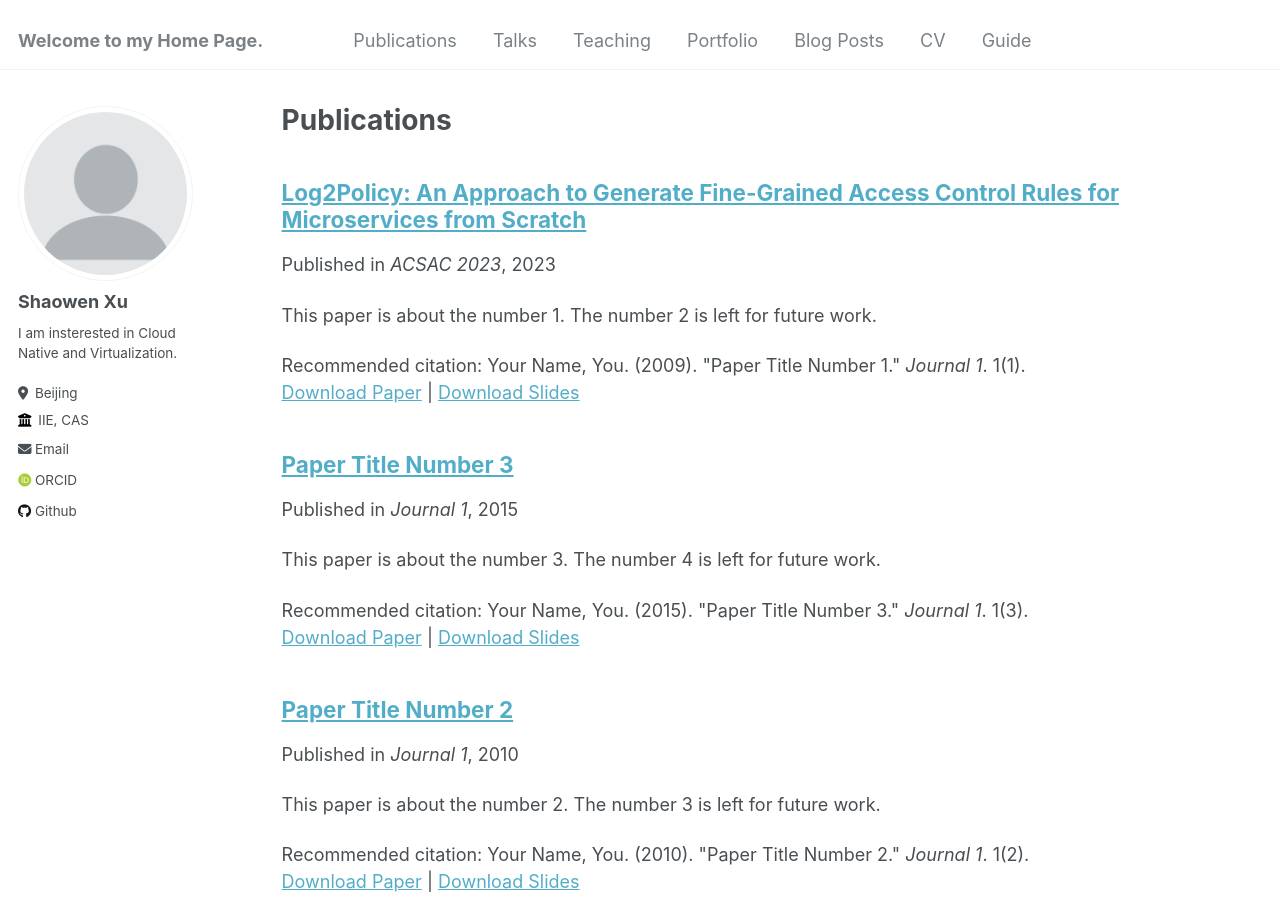
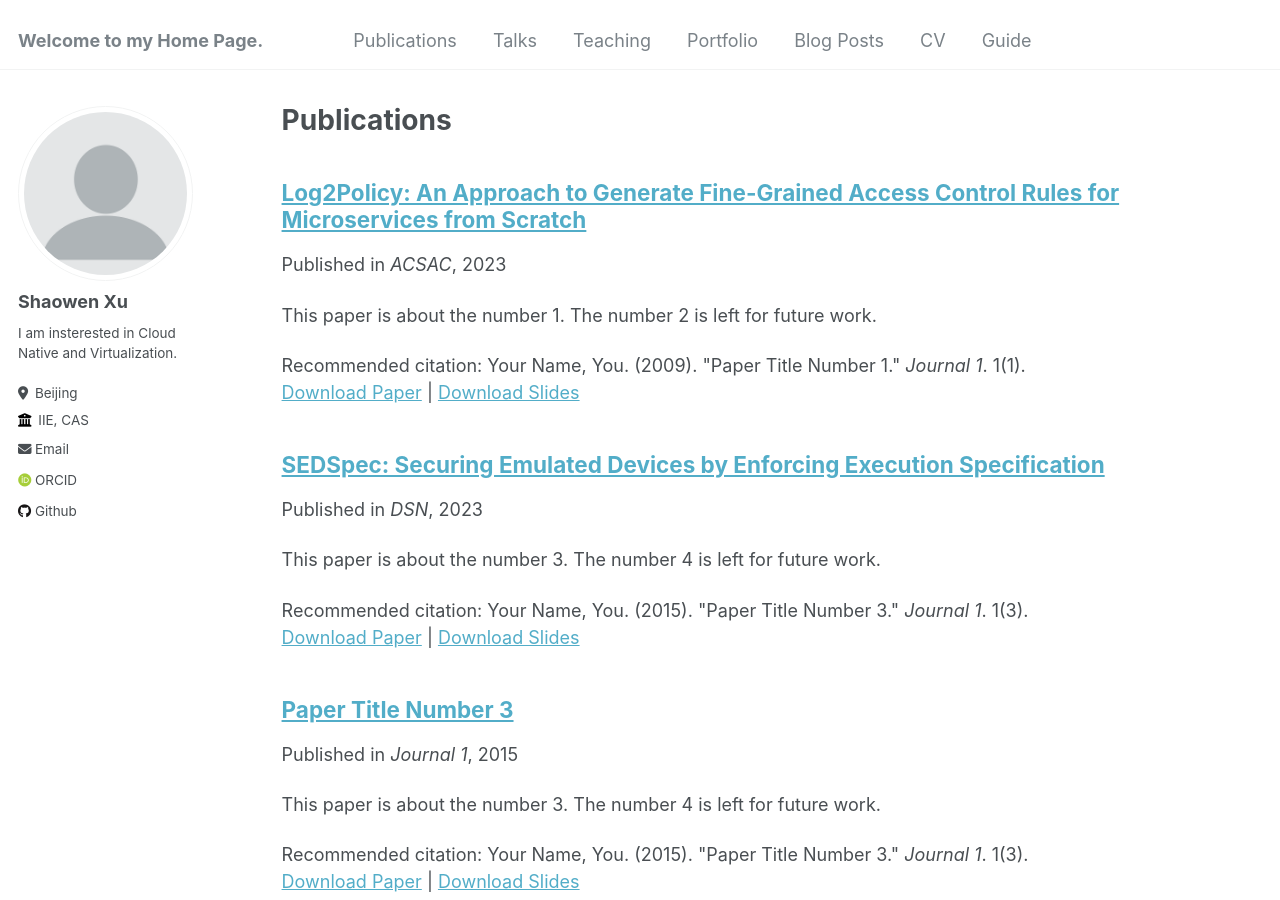
Before and after one commit to duowen1/duowen1.github.io, a Jekyll site: the page built from _pages/publications.md, in a window 1280 px wide and 900 px high. Built offline with Jekyll 4.4.1, drawn with Linux system fonts in a browser that asks for light colours; some web fonts are replaced.

Commit message:
ADD A PAPER

```diff
--- /dev/null
+++ b/_publications/sedspec.md
@@ -0,0 +1,13 @@
+---
+title: "SEDSpec: Securing Emulated Devices by Enforcing Execution Specification"
+collection: publications
+permalink: /publication/sedspec
+excerpt: 'This paper is about the number 3. The number 4 is left for future work.'
+date: 2023-10-01
+venue: 'DSN'
+slidesurl: 'http://academicpages.github.io/files/slides3.pdf'
+paperurl: 'http://academicpages.github.io/files/paper3.pdf'
+citation: 'Your Name, You. (2015). &quot;Paper Title Number 3.&quot; <i>Journal 1</i>. 1(3).'
+---
+
+The contents above will be part of a list of publications, if the user clicks the link for the publication than the contents of section will be rendered as a full page, allowing you to provide more information about the paper for the reader. When publications are displayed as a single page, the contents of the above "citation" field will automatically be included below this section in a smaller font.
```
Also changed, not shown: _publications/log2policy.md (+1 -1 lines).
